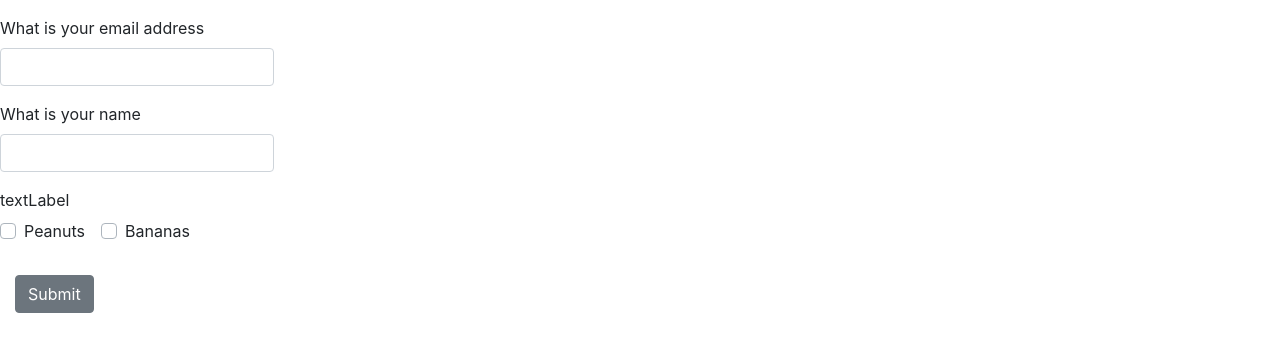
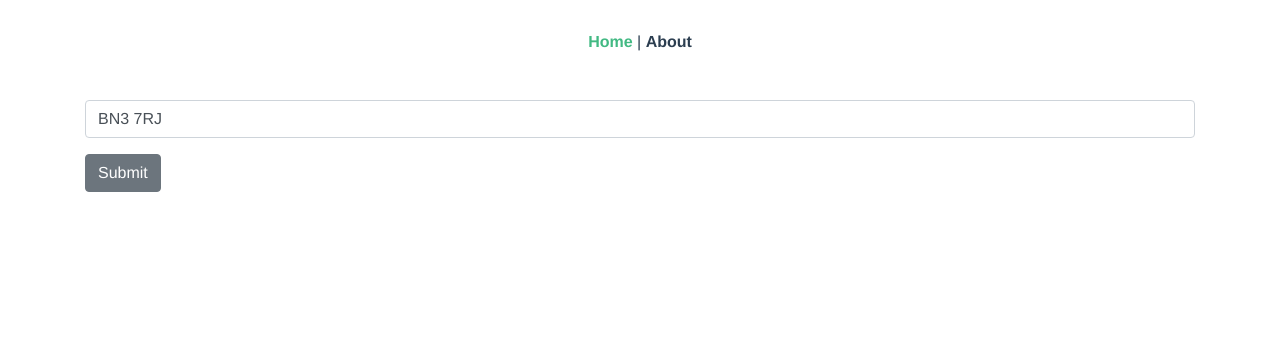
Before and after one commit to lukehmu/vue-axios-api, a Vue app: page / in a window 1280 px wide. Shown: the top 352 px of the page. Built offline with nearby package versions, Linux system fonts and the light colour scheme.

Commit message:
Add vue router and address lookup component

```diff
--- a/package.json
+++ b/package.json
@@ -12,11 +12,13 @@
     "bootstrap": "^4.5.0",
     "bootstrap-vue": "^2.14.0",
     "core-js": "^3.6.4",
-    "vue": "^2.6.11"
+    "vue": "^2.6.11",
+    "vue-router": "^3.1.6"
   },
   "devDependencies": {
     "@vue/cli-plugin-babel": "~4.3.0",
     "@vue/cli-plugin-eslint": "~4.3.0",
+    "@vue/cli-plugin-router": "^4.3.1",
     "@vue/cli-service": "~4.3.0",
     "@vue/eslint-config-airbnb": "^5.0.2",
     "babel-eslint": "^10.1.0",
--- a/src/App.vue
+++ b/src/App.vue
@@ -1,20 +1,36 @@
 <template>
   <div id="app">
-    <AcfForm />
+    <div id="nav">
+      <router-link to="/">
+        Home
+      </router-link> |
+      <router-link to="/about">
+        About
+      </router-link>
+    </div>
+    <router-view />
   </div>
 </template>
 
-<script>
-import AcfForm from '@/pages/AcfForm.vue';
+<style lang="scss">
+#app {
+  font-family: Avenir, Helvetica, Arial, sans-serif;
+  -webkit-font-smoothing: antialiased;
+  -moz-osx-font-smoothing: grayscale;
+  text-align: center;
+  color: #2c3e50;
+}
 
-export default {
-  name: 'App',
-  components: {
-    AcfForm,
-  },
-};
-</script>
+#nav {
+  padding: 30px;
 
-<style lang="scss">
+  a {
+    font-weight: bold;
+    color: #2c3e50;
 
+    &.router-link-exact-active {
+      color: #42b983;
+    }
+  }
+}
 </style>
--- /dev/null
+++ b/src/components/AddressInput.vue
@@ -0,0 +1,43 @@
+<template>
+  <b-container fluid>
+    <b-form @submit.prevent="sendPostcode">
+      <b-row class="my-3">
+        <b-input v-model="userDetails.postcode" />
+      </b-row>
+      <b-row class="my-3">
+        <b-button
+          type="submit"
+        >
+          Submit
+        </b-button>
+      </b-row>
+    </b-form>
+  </b-container>
+</template>
+
+<script>
+import appManApi from '@/services/api/applicationManagerApi';
+
+export default {
+  data() {
+    return {
+      userDetails: {
+        postcode: 'BN3 7RJ',
+      },
+      nearestDetachments: [],
+    };
+  },
+  methods: {
+    sendPostcode() {
+      appManApi.retrieveNearestLocations(this.userDetails.postcode)
+        .then((response) => {
+          this.nearestDetachments = response;
+        });
+    },
+  },
+};
+</script>
+
+<style>
+
+</style>
--- a/src/main.js
+++ b/src/main.js
@@ -2,10 +2,12 @@ import Vue from 'vue';
 import { BootstrapVue } from 'bootstrap-vue';
 import App from './App.vue';
 import './assets/sass/custom.scss';
+import router from './router';
 
 Vue.config.productionTip = false;
 Vue.use(BootstrapVue);
 
 new Vue({
+  router,
   render: (h) => h(App),
 }).$mount('#app');
--- /dev/null
+++ b/src/router/index.js
@@ -0,0 +1,24 @@
+import Vue from 'vue';
+import VueRouter from 'vue-router';
+import AddressLookup from '../views/AddressLookup.vue';
+
+Vue.use(VueRouter);
+
+const routes = [
+  {
+    path: '/',
+    name: 'AddressLookup',
+    component: AddressLookup,
+  },
+  {
+    path: '/about',
+  },
+];
+
+const router = new VueRouter({
+  mode: 'history',
+  base: process.env.BASE_URL,
+  routes,
+});
+
+export default router;
--- a/src/services/api/applicationManagerApi.js
+++ b/src/services/api/applicationManagerApi.js
@@ -13,5 +13,13 @@ export default {
         return response.data;
       });
   },
+  retrieveNearestLocations(payload) {
+    return axios.get('/dummy-api/locations.json')
+      .then((response) => {
+        console.log(payload);
+        // console.log(response)
+        return response.data;
+      });
+  },
 
 };
--- /dev/null
+++ b/src/views/About.vue
@@ -0,0 +1,5 @@
+<template>
+  <div class="about">
+    <h1>This is an about page</h1>
+  </div>
+</template>
--- a/src/pages/AcfForm.vue
+++ b/src/views/AcfForm.vue
@@ -1,6 +1,6 @@
 <template>
-  <b-form @submit.prevent="sendData">
-    <b-container fluid>
+  <b-container fluid>
+    <b-form @submit.prevent="sendData">
       <b-row class="my-3">
         <InputText
           id="your-email"
@@ -31,8 +31,8 @@
       >
         Submit
       </b-button>
-    </b-container>
-  </b-form>
+    </b-form>
+  </b-container>
 </template>
 
 <script>
--- /dev/null
+++ b/src/views/AddressLookup.vue
@@ -0,0 +1,17 @@
+<template>
+  <b-container>
+    <AddressInput />
+  </b-container>
+</template>
+
+<script>
+// @ is an alias to /src
+import AddressInput from '@/components/AddressInput.vue';
+
+export default {
+  name: 'Home',
+  components: {
+    AddressInput,
+  },
+};
+</script>
```
Also changed, not shown: public/dummy-api/locations.json (added, +37 -0 lines), .eslintrc.js, src/assets/sass/custom.scss (line endings or trailing spaces), 1 other file (tests, documents, lock files or other folders).
